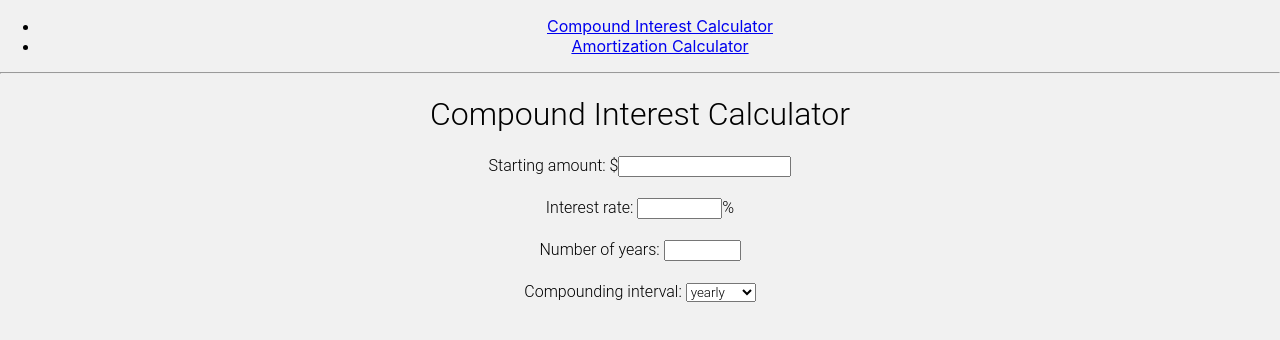
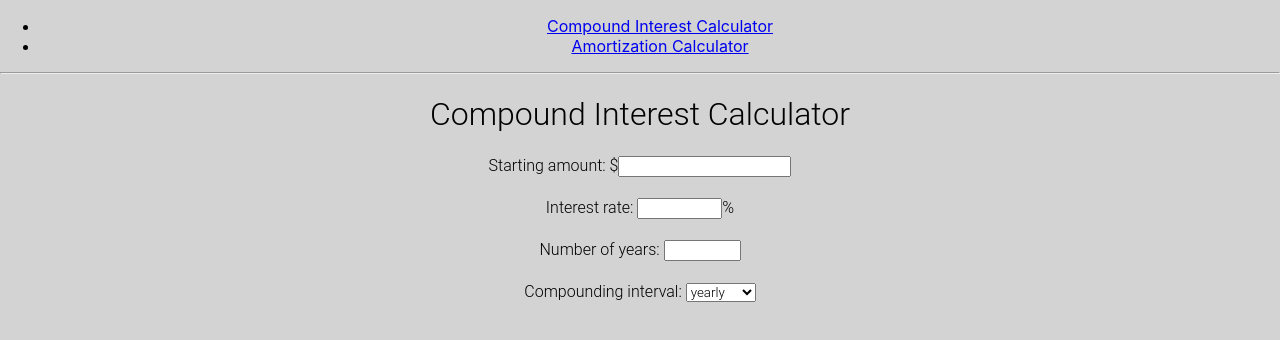
Before and after one commit to colerau/compound-interest-calc, a React (Create React App) app: page / in a window 1280 px wide. Shown: the top 340 px of the page. Built offline with nearby package versions, Linux system fonts and the light colour scheme.

Commit message:
updated app background color

```diff
--- a/src/index.css
+++ b/src/index.css
@@ -5,7 +5,7 @@ body {
     sans-serif;
   -webkit-font-smoothing: antialiased;
   -moz-osx-font-smoothing: grayscale;
-  background-color: #F1F1F1;
+  background-color: lightgrey;
 }
 
 code {
```
